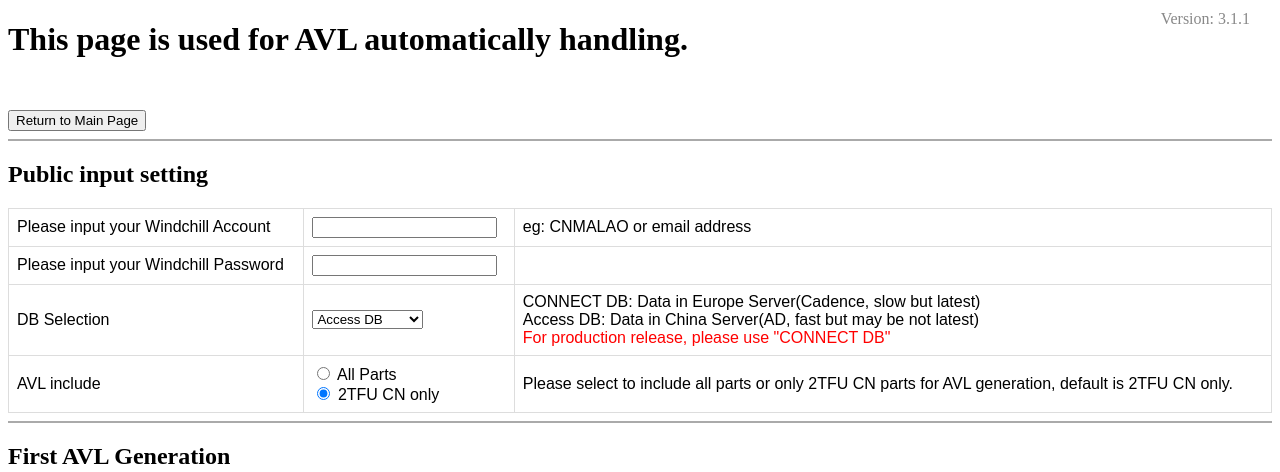
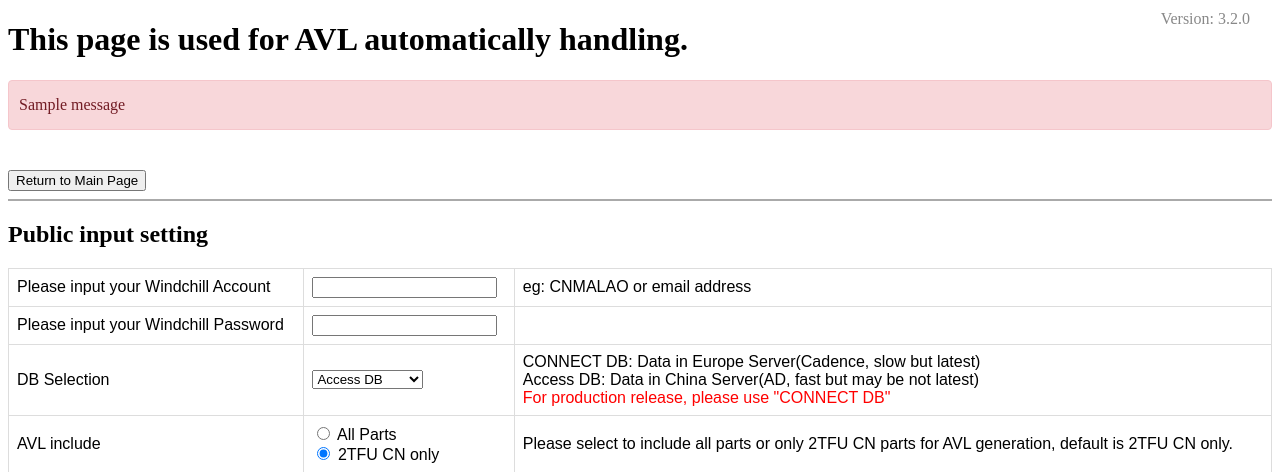
Before and after one commit to MackeyABB/Flask_CONNECT_DB, a Flask app: page /AVLhandle in a window 1280 px wide. Shown: the top 472 px of the page. Run offline with Flask 3, Linux system fonts and the light colour scheme; one stand-in notice (Sample message) is shown.

Commit message:
feat: 3.2.0 优化了AVL处理页面的问题 如果输入Windchill用户名和密码为空, PCBA part number为空, 则提示并不继续处理

```diff
--- a/app.py
+++ b/app.py
@@ -26,14 +26,16 @@ Revision History:
         c) AVL处理页面中的AVL inlcude选项支持“2TFU CN only”和“All”,默认为“2TFU CN only”, 但All选项还存在问题,需要后续修正
 3.1.0 - 20260118: AVL页面添加跳转回主页面的按钮
 3.1.1 - 20260119: 修正了AVL处理页面中的bug: AVL_include选项为"All Parts"时,未正确输出找不到ordering information的Parts导出Excel文件的问题。
+3.2.0 - 20260201: 优化了AVL处理页面的问题, 如果输入Windchill用户名和密码为空, PCBA part number为空, 则提示并不继续处理
+
 '''
 
 # 版本号
 # xx.yy.zz
-# xx: 大版本,架构性变化
+# xx: 大版本，架构性变化
 # yy: 功能性新增
 # zz: Bug修复
-__Version__ = "3.1.1"
+__Version__ = "3.2.0"
 
 import sys
 from flask import Flask, send_file , jsonify , request, redirect
@@ -319,11 +321,14 @@ def downloadExcelFile(filename):
 
 @app.route("/AVLhandle", methods=['GET','POST'])
 def AVLHandle():
+    # test flash('msg test'), 需要进行手动清除
+    # flash('Welcome to AVL Handle Page!')
     # 网页运行信息
     msg_avlHandle = ""
     # 按键使能状态
     btn_enabled = True
     # 处理POST请求, 即点击按钮之后,判断按键类型并处理
+
     if request.method == 'POST':
         # 处理POST请求
         # 获取public部分设置
@@ -348,6 +353,16 @@ def AVLHandle():
         debug_print("AVL_Cmp_range:", AVL_Cmp_range)
         debug_print("excel_file:", excel_file)
 
+        # 判断是否输入账号密码
+        if (not user or user.strip() == "") or (not pwd or pwd.strip() == ""):
+            msg_avlHandle = "Windchill user name and password cannot be empty. Please input valid credentials."
+            return jsonify({
+                'status': 'error',
+                'msg': msg_avlHandle,
+                'btn_enabled': btn_enabled
+            })
+
+
         # 以下代码用于处理按钮点击后,界面显示和按钮使能状态,已经在页面的JavaScript中实现,这里注释掉
         # disable all buttons during processing
         # btn_enabled = False
@@ -358,6 +373,14 @@ def AVLHandle():
             debug_print("="*30)
             debug_print("Create_AVL button clicked. Start processing...")
             # step1: 准备工作,处理输入参数
+            # 判断PCBA Part Number List是否为空
+            if not PCBA_Part_Number_List or PCBA_Part_Number_List.strip() == "":
+                msg_avlHandle = "PCBA Part Number list cannot be empty. Please input valid PCBA Part Numbers."
+                return jsonify({
+                    'status': 'error',
+                    'msg': msg_avlHandle,
+                    'btn_enabled': btn_enabled
+                })
             # 处理 PCBA_Part_Number_List,获取list格式
             PCBA_Part_Number_List = re.split(r'[\s,;]+', PCBA_Part_Number_List.strip())
             # 处理AVL_include选项
--- a/templates/AVLHandle.html
+++ b/templates/AVLHandle.html
@@ -52,6 +52,19 @@
     <div style="position: absolute; top: 10px; right: 30px; color: #888; font-size: 16px;">
         Version: {{ Version }}
     </div>
+
+    <!-- 用于Flash 消息显示 -->
+    {% with messages = get_flashed_messages() %}
+        {% if messages %}
+            <div style="padding: 10px; margin: 10px 0; background-color: #f8d7da; border: 1px solid #f5c6cb; color: #721c24; border-radius: 4px;">
+                {% for message in messages %}
+                    <p style="margin: 5px 0;">{{ message }}</p>
+                {% endfor %}
+            </div>
+        {% endif %}
+    {% endwith %}
+
+    <!-- AJAX 显示消息显示 -->
     <div id="msg_avlHandle" style="height:30px;color:red">
         {{ msg_avlHandle }}
     </div>
```
